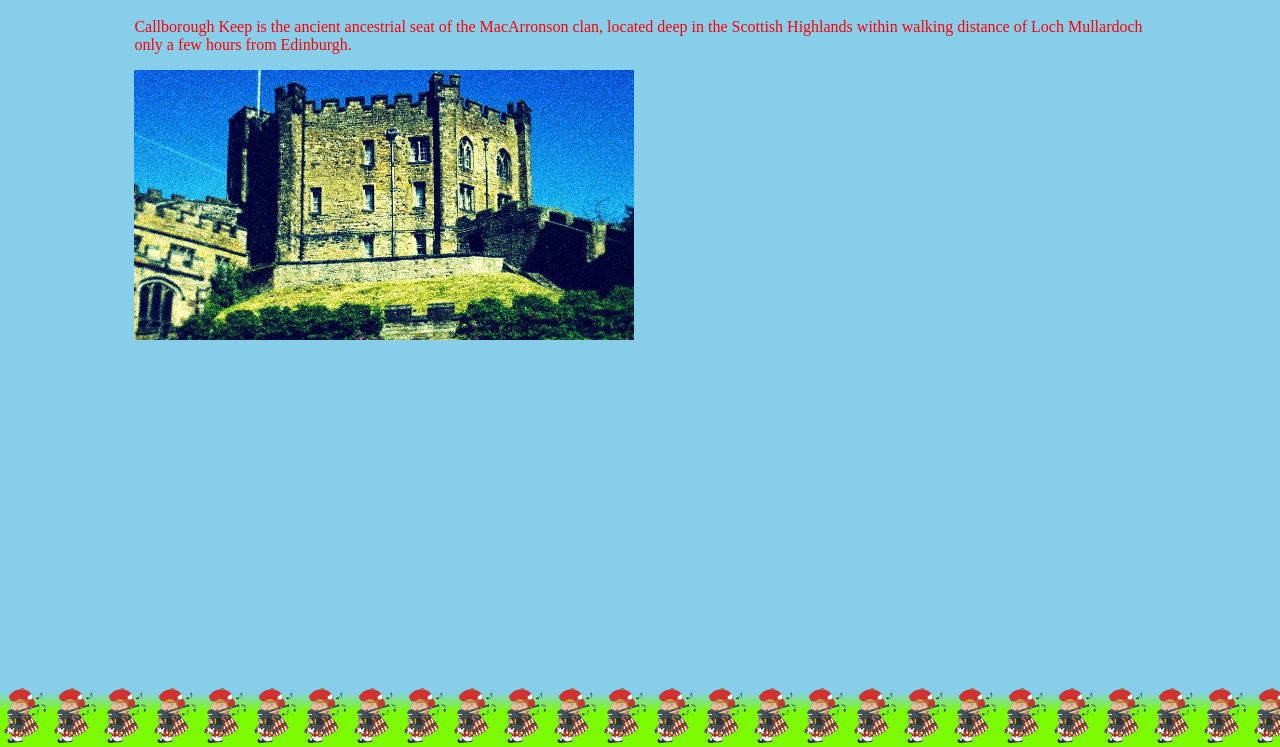
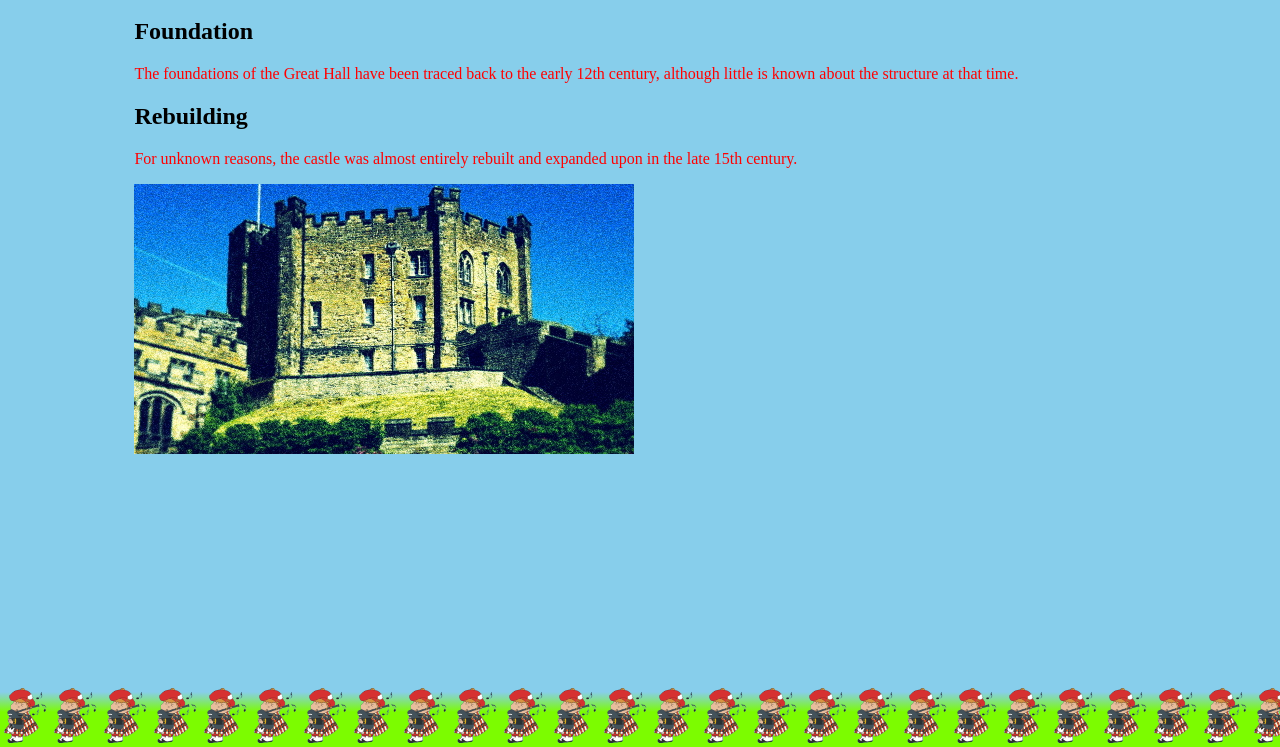
Before and after one commit to EJRN/EJRN.github.io, a plain HTML site: page content/history.html in a window 1280 px wide. Shown: the part 53-800 px from the top of the page. Drawn offline with Linux system fonts and the light colour scheme.

Commit message:
Start of history

```diff
--- a/content/history.html
+++ b/content/history.html
@@ -6,7 +6,10 @@
    <body id="mainbody">
 		<div class="main_content">
 			<h1>History of Callborough Keep</h1>
-			<p>Callborough Keep is the ancient ancestrial seat of the MacArronson clan, located deep in the Scottish Highlands within walking distance of Loch Mullardoch only a few hours from Edinburgh.</p>
+			<h2>Foundation</h2>
+			<p>The foundations of the Great Hall have been traced back to the early 12th century, although little is known about the structure at that time.</p>
+			<h2>Rebuilding</h2>
+			<p>For unknown reasons, the castle was almost entirely rebuilt and expanded upon in the late 15th century.</p>
 			<img src="../keep.jpg"/>
 		</div>
    </body>
```
